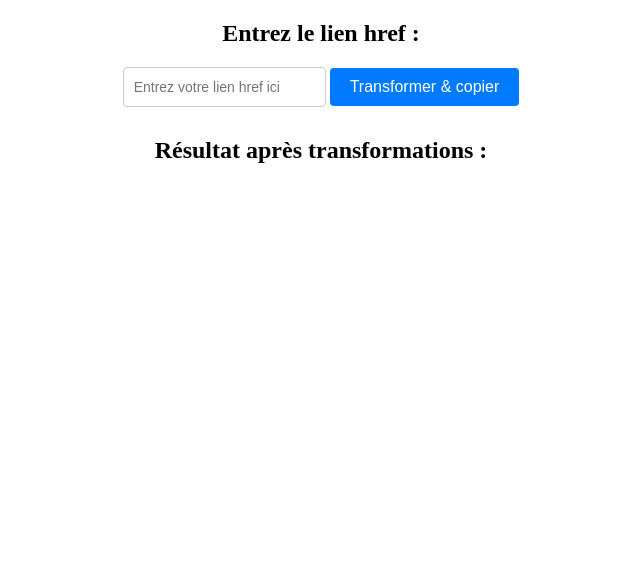
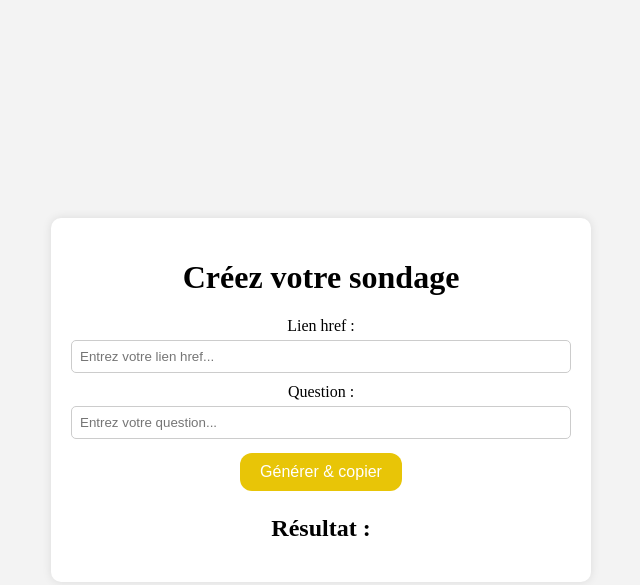
Before and after one commit to ribardierearnaud/lextenso-codecleaner, a plain HTML site: page index.html in a window 1280 px wide. Shown: the whole page, without its empty margins (319-959 px from the left). Drawn offline with Linux system fonts and the light colour scheme.

Commit message:
V2
Ajout de la question et amélioration de l'UI

```diff
--- a/index.html
+++ b/index.html
@@ -1,29 +1,31 @@
 <!DOCTYPE html>
-<html lang="en">
+<html lang="fr">
+
 <head>
     <meta charset="UTF-8">
     <meta name="viewport" content="width=device-width, initial-scale=1.0">
-    <title>Transformateur de lien HTML</title>
-    <link rel="stylesheet" type="text/css" href="style.css">
+    <title>Code Cleaner</title>
+    <link rel="stylesheet" href="style.css">
 </head>
+
 <body>
     <div class="container">
-        <div id="code-container">
-            <h2>Entrez le lien href :</h2>
-            <div class="input-container">
-                <input type="text" id="input-link" class="input-link" placeholder="Entrez votre lien href ici">
-                <button class="button" onclick="applyTransformations()">Transformer & copier</button>
-            </div>
-            <h2>Résultat après transformations :</h2>
+        <h1>Créez votre sondage</h1>
+        <div class="input-section">
+            <label for="input-link">Lien href :</label>
+            <input type="text" id="input-link" placeholder="Entrez votre lien href...">
+            <label for="question">Question :</label>
+            <input type="text" id="question" placeholder="Entrez votre question...">
+            <button class="button" onclick="applyTransformations()">Générer & copier</button>
+        </div>
+        <div class="output-section">
+            <h2>Résultat :</h2>
             <div id="output-code"></div>
         </div>
-
-        <div class="popup" id="popup-message">
-            <span class="popup-message">Le code a été copié dans le presse-papiers.</span>
-        </div>
     </div>
-
+    <div id="popup-message" class="popup-message">Code copié</div>
 
     <script src="script.js"></script>
 </body>
+
 </html>
--- a/script.js
+++ b/script.js
@@ -2,58 +2,38 @@ function applyTransformations() {
     // Récupération du lien href depuis la zone de texte
     var inputLink = document.getElementById("input-link").value;
 
+    // Récupération de la question depuis la zone de texte
+    var question = document.getElementById("question").value;
+
     // Supprimer l'information aid= si elle est présente dans le lien
     var cleanLink = cleanAidParameter(inputLink);
 
-    // Application des transformations
-    var transformedCode = applyModifications(cleanLink);
-
-    // Copier le contenu HTML du code transformé dans le presse-papiers
-    copyToClipboard(transformedCode);
+    // Application des transformations avec la question personnalisée
+    var transformedCode = applyModifications(cleanLink, question);
 
     // Affichage du code transformé
     document.getElementById("output-code").innerHTML = transformedCode;
 
+    // Copier le contenu HTML de output-code dans le presse-papiers
+    var outputCode = document.getElementById("output-code").outerHTML;
+    copyToClipboard(outputCode);
 
     // Afficher un message en popup
     var popupMessage = document.getElementById("popup-message");
-    popupMessage.style.display = "block";
+    popupMessage.classList.add("active");
     setTimeout(function() {
-        popupMessage.style.display = "none";
-    }, 5000); // Disparition après 5 secondes
+        popupMessage.classList.remove("active");
+        popupMessage.classList.add("hide");
+    }, 1000); // Disparition après 1 seconde
 }
 
-function copyToClipboard(text) {
-    var tempInput = document.createElement("textarea");
-    tempInput.style.position = "absolute";
-    tempInput.style.left = "-1000px";
-    tempInput.style.top = "-1000px";
-    tempInput.value = text;
-    document.body.appendChild(tempInput);
-    tempInput.select();
-    document.execCommand("copy");
-    document.body.removeChild(tempInput);
-}
-
-function cleanAidParameter(link) {
-    // Vérifier si le paramètre aid= est présent dans le lien
-    var indexOfAid = link.indexOf("&aid=");
-    if (indexOfAid !== -1) {
-        // Si le paramètre aid= est trouvé, supprimer cette partie du lien
-        return link.substring(0, indexOfAid);
-    } else {
-        // Si le paramètre aid= n'est pas trouvé, retourner le lien tel quel
-        return link;
-    }
-}
-
-function applyModifications(link) {
+function applyModifications(link, question) {
     var code = `
     <link href="https://surveys-static.survicate.com/fonts/fonts.css" rel="stylesheet">
     <div style="margin: auto; max-width: 600px; font-family: 'Helvetica', sans-serif;">
         <div style="padding-bottom: 10px;">
             <div style="padding-bottom: 10px; max-width: 500px; margin: auto; font-size: 18px; color: #29292a; text-align: center; line-height: 30px;">
-                Qu'avez-vous pensé de cette web-matinale ?
+                ${question}
             </div>
         </div>
         <div style="text-align: center; margin: 0 auto;">
@@ -91,6 +71,32 @@ function applyModifications(link) {
     return code;
 }
 
+
+function copyToClipboard(text) {
+    var tempInput = document.createElement("textarea");
+    tempInput.style.position = "absolute";
+    tempInput.style.left = "-1000px";
+    tempInput.style.top = "-1000px";
+    tempInput.value = text;
+    document.body.appendChild(tempInput);
+    tempInput.select();
+    document.execCommand("copy");
+    document.body.removeChild(tempInput);
+}
+
+function cleanAidParameter(link) {
+    // Vérifier si le paramètre aid= est présent dans le lien
+    var indexOfAid = link.indexOf("&aid=");
+    if (indexOfAid !== -1) {
+        // Si le paramètre aid= est trouvé, supprimer cette partie du lien
+        return link.substring(0, indexOfAid);
+    } else {
+        // Si le paramètre aid= n'est pas trouvé, retourner le lien tel quel
+        return link;
+    }
+}
+
+
 function getBackgroundColor(i) {
     if (i <= 3) return "#f13a29";
     else if (i <= 6) return "#e88d08";
--- a/style.css
+++ b/style.css
@@ -1,51 +1,108 @@
-.container {
-    width: 100%;
-    max-width: 800px; /* Ajustez la largeur maximale selon vos besoins */
-    margin: 0 auto; /* Pour centrer horizontalement */
-    text-align: center; /* Pour centrer le contenu textuel */
+body, html {
+    margin: 0;
+    padding: 0;
+    height: 100%;
+    display: flex;
+    justify-content: center;
+    align-items: center;
+    flex-direction: column;
+    background-color: #f3f3f3;
 }
 
-.input-container {
-    display: inline-block;
-    margin-bottom: 10px;
-    text-align: center; /* Pour centrer le contenu de la zone de saisie */
+.container {
+    text-align: center;
+    background-color: #fff;
+    padding: 20px;
+    width: 500px;
+    border-radius: 10px;
+    box-shadow: 0 0 10px rgba(0, 0, 0, 0.1);
 }
 
-.input-link {
-    height: 38px; /* Ajustez la hauteur selon votre préférence */
-    padding: 0 10px;
-    font-size: 14px;
+.input-section {
+    margin-bottom: 20px;
+}
+
+.input-section label {
+    display: block;
+    margin-bottom: 5px;
+}
+
+.input-section input {
+    width: 100%;
+    padding: 8px;
+    margin-bottom: 10px;
+    border-radius: 5px;
     border: 1px solid #ccc;
-    border-radius: 4px;
+    box-sizing: border-box;
 }
 
 .button {
-    height: 38px; /* Même hauteur que la zone de saisie */
-    padding: 0 20px;
+    display: inline-block;
+    background-color: #e8c507;
+    border: none;
+    color: white;
+    padding: 10px 20px;
+    text-align: center;
+    text-decoration: none;
+    display: inline-block;
     font-size: 16px;
-    background-color: #007bff;
-    color: white;
-    border: none;
-    border-radius: 4px;
+    margin: 4px 2px;
+    transition-duration: 0.4s;
     cursor: pointer;
+    border-radius: 12px;
 }
 
 .button:hover {
-    background-color: #0056b3;
+    background-color: #7cbe1d;
+    color: white;
 }
 
-.popup {
+
+
+.output-section {
+    margin-top: 20px;
+}
+
+#popup-message {
     position: fixed;
-    top: 400px;
+    bottom: 20px;
     left: 50%;
     transform: translateX(-50%);
-    background-color: #4CAF50;
-    color: white;
+    background-color: #4caf50;
+    color: #fff;
     padding: 10px 20px;
     border-radius: 5px;
     display: none;
 }
 
-.popup-message {
-    font-size: 16px;
+#popup-message.active {
+    display: block;
+    animation: popup-animation 2s forwards;
 }
+
+#popup-message.hide {
+    animation: hide-popup-animation 2s forwards;
+}
+
+@keyframes popup-animation {
+    0% {
+        opacity: 0;
+        transform: translate(-50%, 20px);
+    }
+    100% {
+        opacity: 1;
+        transform: translate(-50%, 0);
+    }
+}
+
+@keyframes hide-popup-animation {
+    0% {
+        opacity: 1;
+        transform: translate(-50%, 0);
+    }
+
+    100% {
+        opacity: 0;
+        transform: translate(-50%, 20px);
+    }
+}
```
